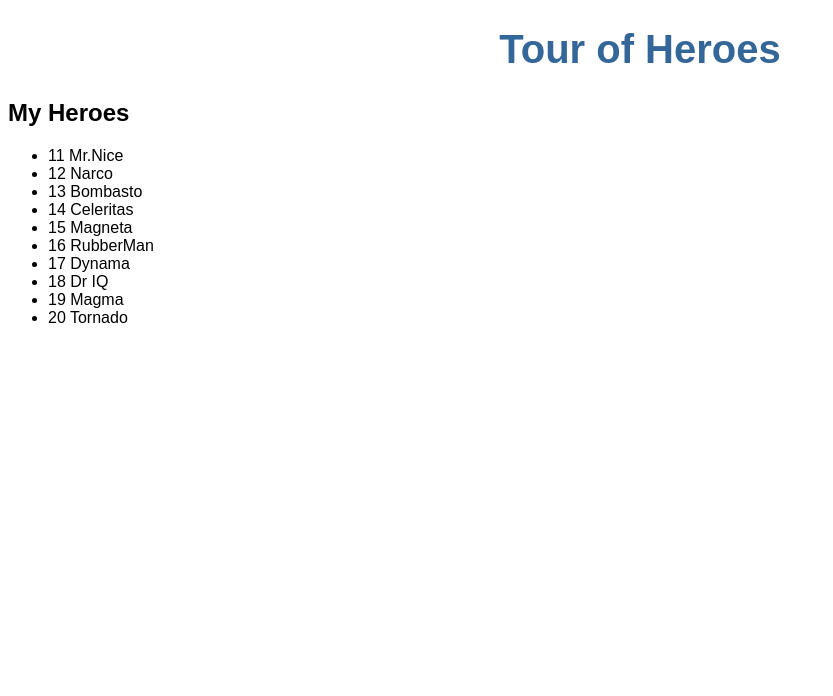
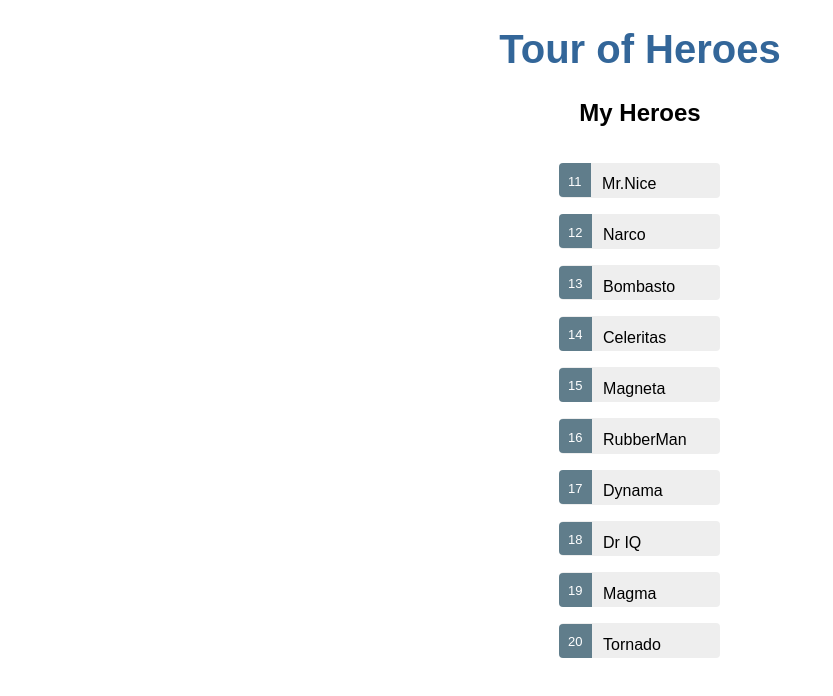
Before and after one commit to Ning-Nan/Angular, an Angular app: page / in a window 1280 px wide. Shown: the top 696 px of the page, without its empty margins (0-833 px from the left). Built offline with nearby package versions, Linux system fonts and the light colour scheme.

Commit message:
List css added and made modification based on the tutorial

```diff
--- a/src/app/heroes/heroes.component.css
+++ b/src/app/heroes/heroes.component.css
@@ -0,0 +1,46 @@
+h2, .container{
+    text-align: center;
+}
+
+ul.heroes{
+    text-align: center;
+    margin: 0 0 2em 0;
+    list-style-type: none;
+    padding: 0;
+    width: 12em;
+    display: inline-block;
+}
+
+li{
+    cursor: pointer;
+    position: relative;
+    left: 0;
+    background-color: #EEE;
+    margin: 1em;
+    padding: .3em 0;
+    height: 1.6em;
+    border-radius: 4px;
+    text-align: left;
+
+}
+
+li:hover{
+    background-color: gray;
+    left: -0.5em;
+}
+
+.badge{
+
+    font-size: small;
+    color: white;
+    background-color: #607D8B;
+    padding: 0.8em 0.7em 0 0.7em;
+    display: inline-block;
+    position: relative;
+    top: -4px;
+    left: -1px;
+    height: 1.8em;
+    margin-right: .8em;
+    border-radius: 4px 0 0 4px;
+
+}
--- a/src/app/heroes/heroes.component.html
+++ b/src/app/heroes/heroes.component.html
@@ -1,7 +1,12 @@
 <h2>My Heroes</h2>
 
+<div class="container">
 <ul class="heroes">
   <li *ngFor = "let hero of heroes">
-    <span class="badge">{{hero.id}}</span> {{hero.name}}
+    <div class="item">
+      <span class="badge">{{hero.id}}</span>
+      <span class="name">{{hero.name}}</span>
+    </div>
   </li>
 </ul>
+</div>
```
